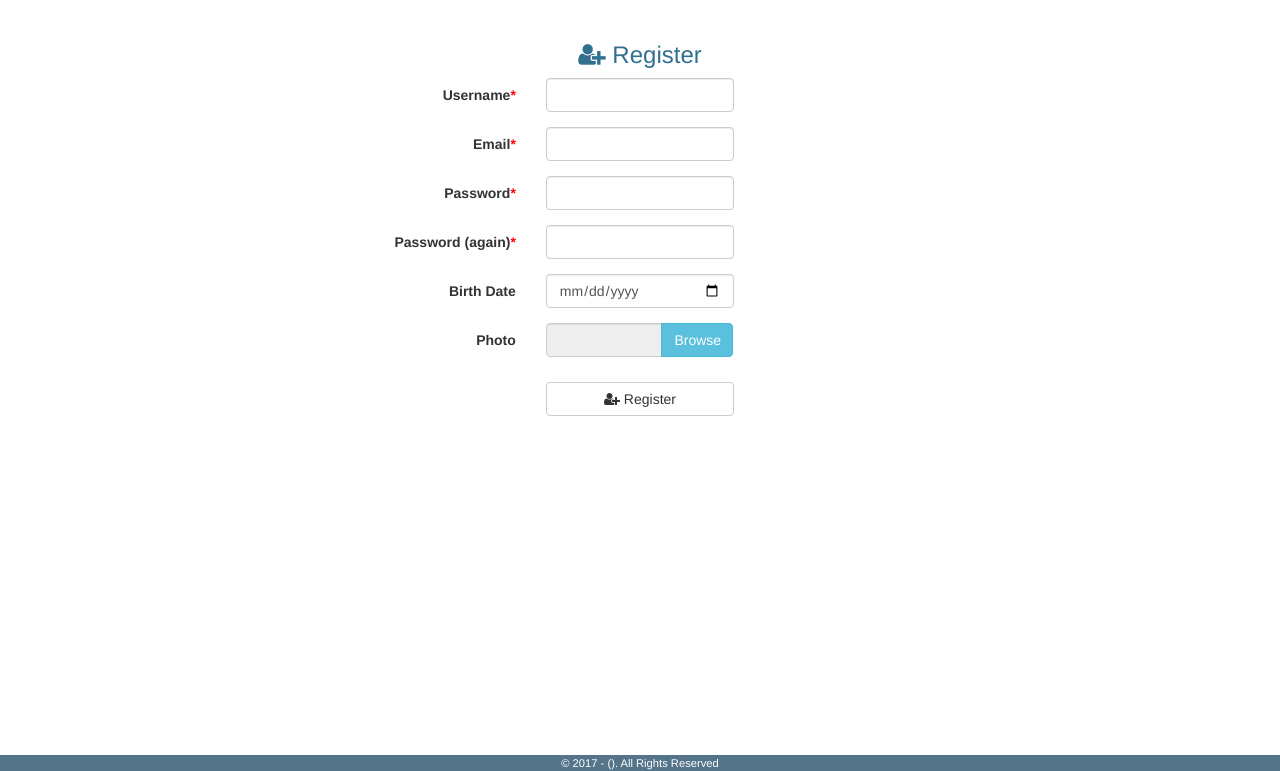
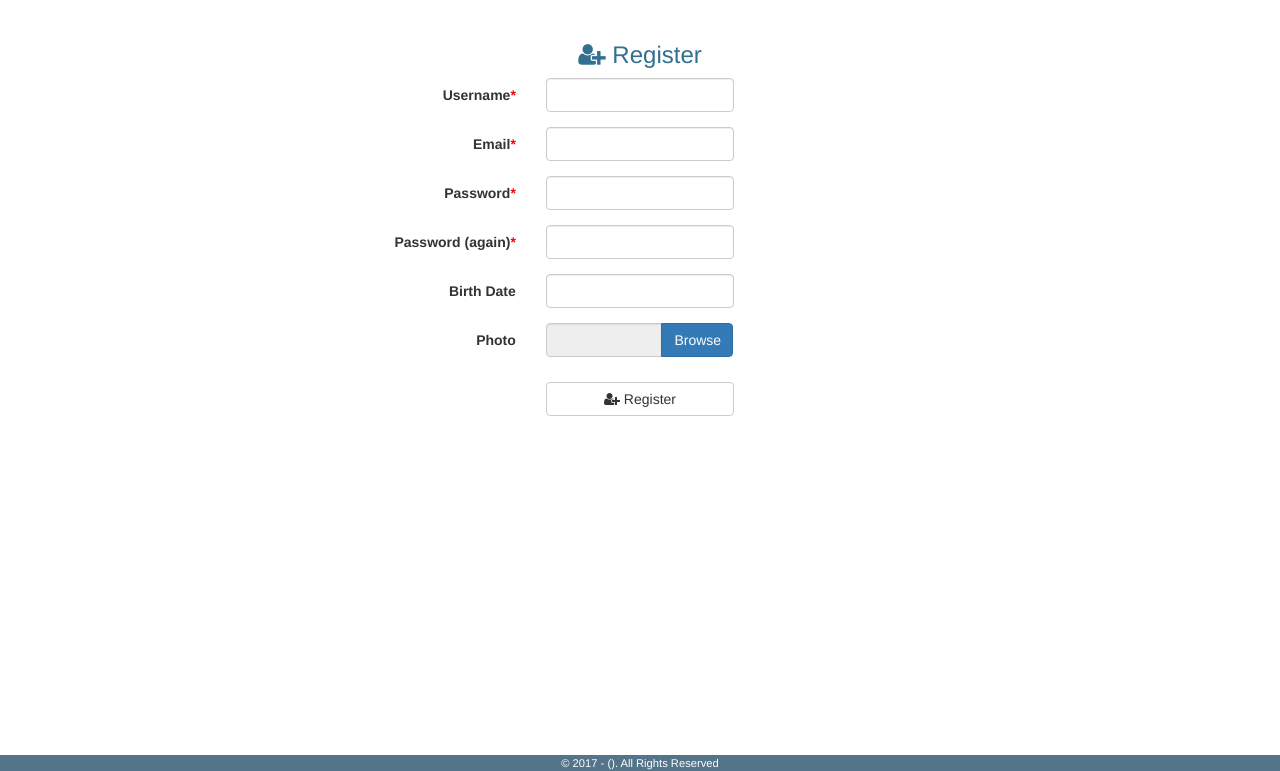
Before and after one commit to bishengliu/home_letter, a Django app: template homeletter/templates/users/register.html in a window 1280 px wide. Shown: the part 29-800 px from the top of the page. Run offline with Django 3.2, Linux system fonts and the light colour scheme; the template is opened without the code that fills it: values that come from a table or form of the project are taken from there, others are empty; parts of the project's set-up code (start-up, migrations or seed data) failed here and were passed over; some libraries are stand-ins or nearby versions.

Commit message:
working on registering form

```diff
--- a/homeletter/static/css/style.css
+++ b/homeletter/static/css/style.css
@@ -59,50 +59,6 @@ html, body, .body-content {
     padding: 5px 6px !important;
     margin-top: 4px !important;
     margin-bottom:4px !important;
-}
-
-/* custom font */
-@font-face{
-    font-family: Righteous;
-    src: url('/fonts/google/Righteous-Regular.ttf') format('truetype')
-}
-@font-face{
-    font-family: BalooBhaina-Regular;
-    src: url('/fonts/google/BalooBhaina-Regular.ttf') format('truetype')
-}
-
-@font-face{
-    font-family: CherryCreamSoda;
-    src: url('/fonts/google/CherryCreamSoda.ttf') format('truetype')
-}
-
-@font-face{
-    font-family: Lalezar-Regular;
-    src: url('/fonts/google/Lalezar-Regular.ttf') format('truetype')
-}
-
-@font-face{
-    font-family: Mako-Regular;
-    src: url('/fonts/google/Mako-Regular.ttf') format('truetype')
-}
-/* end custom font */
-
-
-
-.jumbotron h1{
-    font-family: Lalezar-Regular, Helvetica Neue, Helvetica,Arial,sans-serif;
-}
-
-.jumbotron p{
-    font-family: Mako-Regular, Helvetica Neue, Helvetica,Arial,sans-serif;
-}
-
-.home-div legend{
-    font-family: BalooBhaina-Regular,Helvetica,Arial,sans-serif;
-}
-
-.home-div P{
-    font-family: Mako-Regular,Helvetica,Arial,sans-serif;
 }
 
 /* Override the default bootstrap behavior where horizontal description lists
--- a/homeletter/templates/base.html
+++ b/homeletter/templates/base.html
@@ -16,6 +16,7 @@
     {% block css %}
         <link href="https://maxcdn.bootstrapcdn.com/bootstrap/3.3.7/css/bootstrap.min.css" rel="stylesheet" integrity="sha384-BVYiiSIFeK1dGmJRAkycuHAHRg32OmUcww7on3RYdg4Va+PmSTsz/K68vbdEjh4u" crossorigin="anonymous">
         <link href="https://maxcdn.bootstrapcdn.com/font-awesome/4.7.0/css/font-awesome.min.css" rel="stylesheet" integrity="sha384-wvfXpqpZZVQGK6TAh5PVlGOfQNHSoD2xbE+QkPxCAFlNEevoEH3Sl0sibVcOQVnN" crossorigin="anonymous">
+        <link rel="stylesheet" href="https://cdnjs.cloudflare.com/ajax/libs/bootstrap-datepicker/1.6.4/css/bootstrap-datepicker.css" />
         <link href="{% static 'css/style.css' %}" rel="stylesheet">
     {% endblock css%}
 </head>
@@ -107,6 +108,16 @@
 {% block javascript %}
     <script src="https://code.jquery.com/jquery-3.1.1.min.js" integrity="sha256-hVVnYaiADRTO2PzUGmuLJr8BLUSjGIZsDYGmIJLv2b8=" crossorigin="anonymous"></script>
     <script src="https://maxcdn.bootstrapcdn.com/bootstrap/3.3.7/js/bootstrap.min.js" integrity="sha384-Tc5IQib027qvyjSMfHjOMaLkfuWVxZxUPnCJA7l2mCWNIpG9mGCD8wGNIcPD7Txa" crossorigin="anonymous"></script>
+    <script src="https://cdnjs.cloudflare.com/ajax/libs/bootstrap-datepicker/1.6.4/js/bootstrap-datepicker.min.js"></script>
+    <script>
+        $(".datepicker").datepicker({
+            format: 'dd-M-yyyy',
+            autoclose: true,
+            startView: 'decade',
+            minView: 'decade',
+            viewSelect: 'decade',
+        });
+    </script>
     <script src="{% static 'js/test.js' %}"></script>
 {% endblock javascript %}
 </body>
--- a/homeletter/templates/users/register.html
+++ b/homeletter/templates/users/register.html
@@ -7,8 +7,9 @@
     </h3>
 </div>
 <div class="row">
-    <form class="form-horizontal" method="post" enctype="multipart/form-data">
+    <form class="form-horizontal" method="post" enctype="multipart/form-data" onsubmit = "return uploadSize();">
         {% csrf_token %}
+        <div class="clearfix"></div>
         <div class="form-group required">
             <label class="control-label col-xs-offset-1 col-sm-offset-0 col-sm-4 col-md-5 col-lg-5" for="{{ form.username.id_for_label}}">Username</label>
             <div class="col-xs-offset-1 col-xs-10 col-sm-offset-0 col-sm-4 col-md-3 col-lg-2 wideForm">
@@ -68,8 +69,8 @@
         <div class="form-group">
             <label class="control-label col-xs-offset-1 col-sm-offset-0 col-sm-4 col-md-5 col-lg-5" for="{{ form.birth_date.id_for_label}}">Birth Date</label>
             <div class="col-xs-offset-1 col-xs-10 col-sm-offset-0 col-sm-4 col-md-3 col-lg-2 wideForm">
-                <input class="form-control" type="date" id="id_birth_date" name="{{form.birth_date.html_name}}" value="">
-                <span class="help-inline">
+                <input class="form-control datepicker" type="text" id="id_birth_date" name="{{form.birth_date.html_name}}" value="">
+                <span class="help-inline text-danger">
                     {% for error in form.birth_date.errors %}{{ error }}{% endfor %}
                 </span>
                 <span class="help-inline">
@@ -85,11 +86,11 @@
                 <div class="input-group wideForm">
                     <input type="text" class="form-control" id="{{form.photo.html_name}}_name" readonly>
                     <span class="input-group-btn">
-                        <label class="btn btn-info btn-file">Browse <input type="file" name="{{form.photo.html_name}}" onchange="getFilePath()" class="hidden"></label>
+                        <label class="btn btn-primary btn-file">Browse <input type="file" name="{{form.photo.html_name}}" id="{{form.photo.html_name}}_fn" onchange="getFilePath()" class="hidden"></label>
                     </span>
                  </div>
-                <small><p id="photo-msg" class="text-danger "></p></small>
-                <span class="help-inline">
+                <small><p id="{{form.photo.html_name}}_msg" class="text-danger "></p></small>
+                <span class="help-inline text-danger">
                     {% for error in form.photo.errors %}{{ error }}{% endfor %}
                 </span>
                 <span class="help-inline">
--- a/homeletter/users/forms.py
+++ b/homeletter/users/forms.py
@@ -23,10 +23,12 @@ class RegistrationForm(forms.Form):
         label=_("Password (again)"))
     birth_date = forms.DateField(
         widget=forms.SelectDateWidget(attrs=dict(required=False), empty_label=("Year", "Month", "Day")),
+        required=False,
         label=_("Birth Date"))
     photo = forms.ImageField(
         max_length=100,
         allow_empty_file=True,
+        required=False, # default True
         label=_("Photo"))
 
     # validation
@@ -47,9 +49,13 @@ class RegistrationForm(forms.Form):
 
     # validate password1/2
     def clean(self):
-        if 'password1' in self.cleaned_data['password1'] and 'password2' in self.cleaned_data['password2']:
+        super(RegistrationForm, self).clean()
+        if 'password1' in self.cleaned_data and 'password2' in self.cleaned_data:
             if self.cleaned_data['password1'] != self.cleaned_data['password2']:
-                raise forms.ValidationError(_("The two password fields did not match."))
+                msg = "The two password fields did not match."
+                self.add_error('password1', _(msg))
+                self.add_error('password2', _(msg))
+                raise forms.ValidationError(_(msg))
 
             # strong password
             """
@@ -64,7 +70,10 @@ class RegistrationForm(forms.Form):
             """
             password_pattern = re.compile("^(?=.*[A-Z])(?=.*[0-9].*[0-9])(?=.*[a-z].*[a-z].*[a-z]).{8}$")
             if not password_pattern.match(self.cleaned_data['password1']):
-                raise forms.ValidationError(_("Password contains at least: 1 uppercase letter, 3 lowcase letters, 2 digits and must be longer than 8 characters"))
+                msg = "Password contains at least: 1 uppercase letter, 3 lowcase letters, 2 digits and must be longer than 8 characters."
+                self.add_error('password1', _(msg))
+                self.add_error('password2', _(msg))
+                raise forms.ValidationError(_(msg))
         return self.cleaned_data
 
 
```
Also changed, not shown: homeletter/static/js/upload-photo.js (added, +27 -0 lines).
